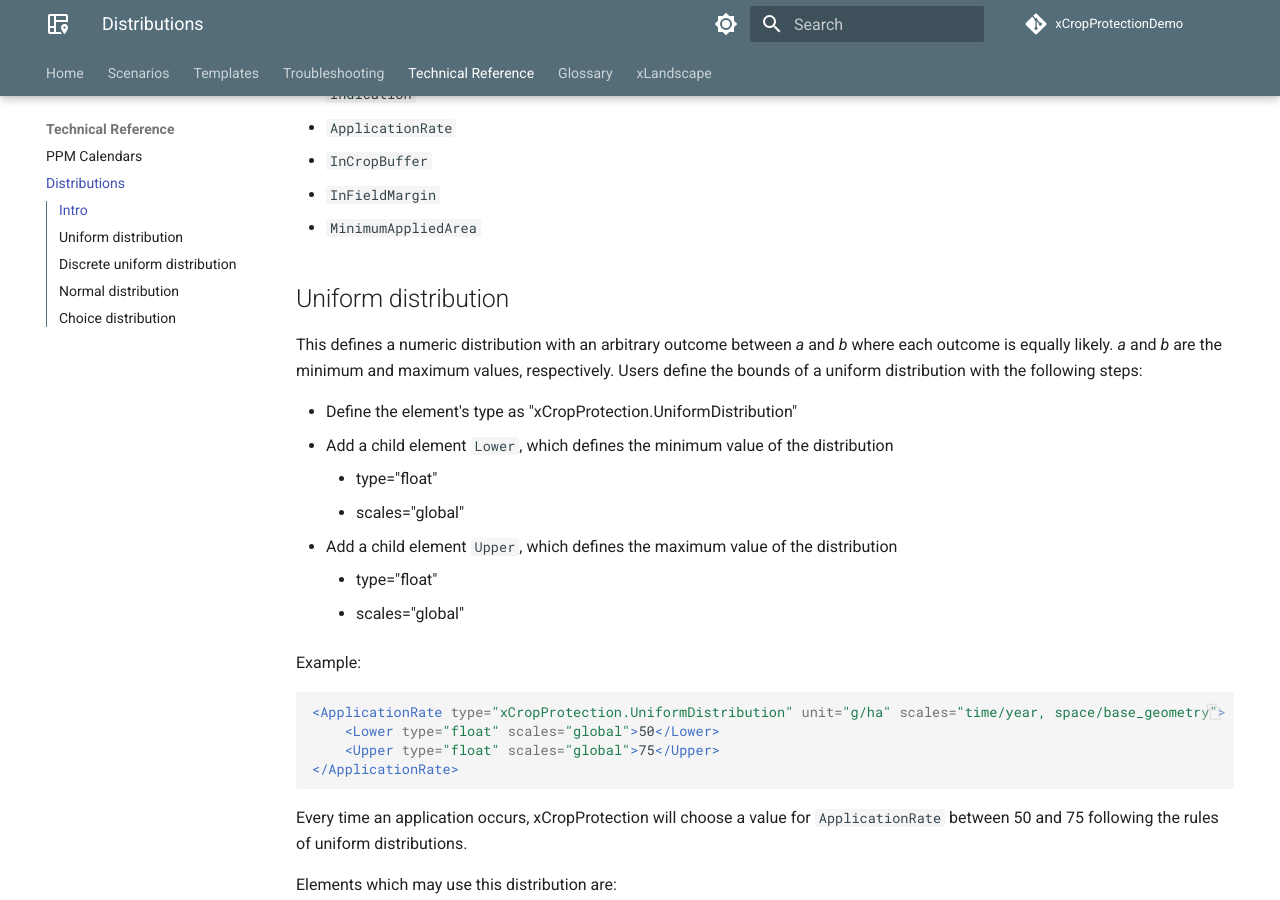
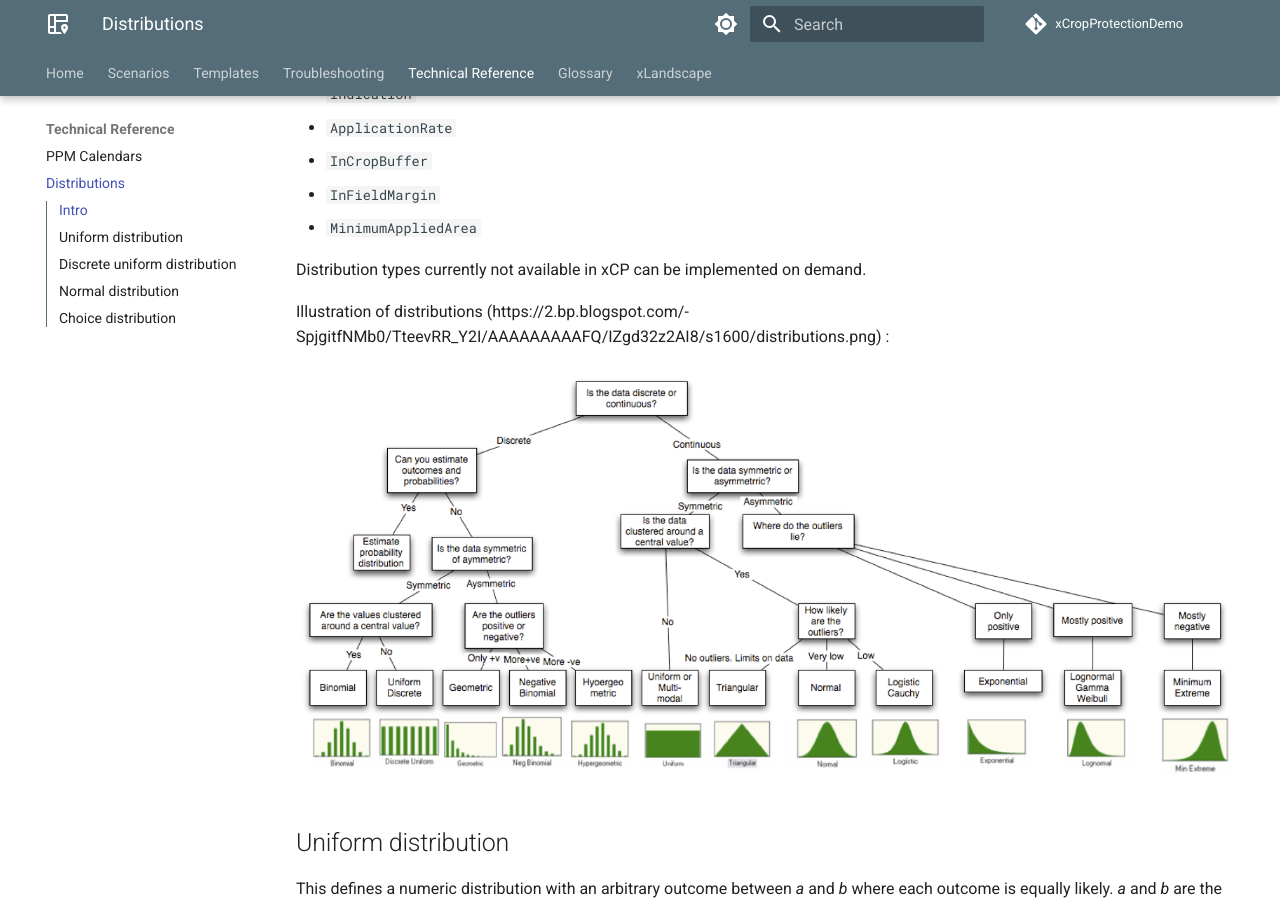
Before and after one commit to xlandscape/xCropProtectionDemoDoc, an MkDocs documentation site: the page built from docs/reference/distributions.md, in a window 1280 px wide and 900 px high, scrolled down 647 px. Built offline with MkDocs 1.6.1 and Material for MkDocs 9.7.7, drawn with Linux system fonts in a browser that asks for light colours; comment, search, counter and statistics services are not loaded.

```diff
--- a/docs/reference/distributions.md
+++ b/docs/reference/distributions.md
@@ -12,6 +12,16 @@ Correspondingly, some elements of xCropProtection can be parameterized with prob
 - `InCropBuffer`
 - `InFieldMargin`
 - `MinimumAppliedArea`
+
+Distribution types currently not available in xCP can be implemented on demand.
+<br>
+
+Illustration of distributions (https://2.bp.blogspot.com/-SpjgitfNMb0/TteevRR_Y2I/AAAAAAAAAFQ/IZgd32z2AI8/s1600/distributions.png)
+:
+
+<img src="../img/distributions.png" alt="Distributions Illustration" width="1000"/>
+
+
 
 ## Uniform distribution
 
```
Also changed, not shown: docs/index.md (+5 -0 lines), docs/xLandscape/xLandscape-intro.md (+1 -1 lines), docs/img/Contributions.png (added), docs/img/distributions.png (added).
